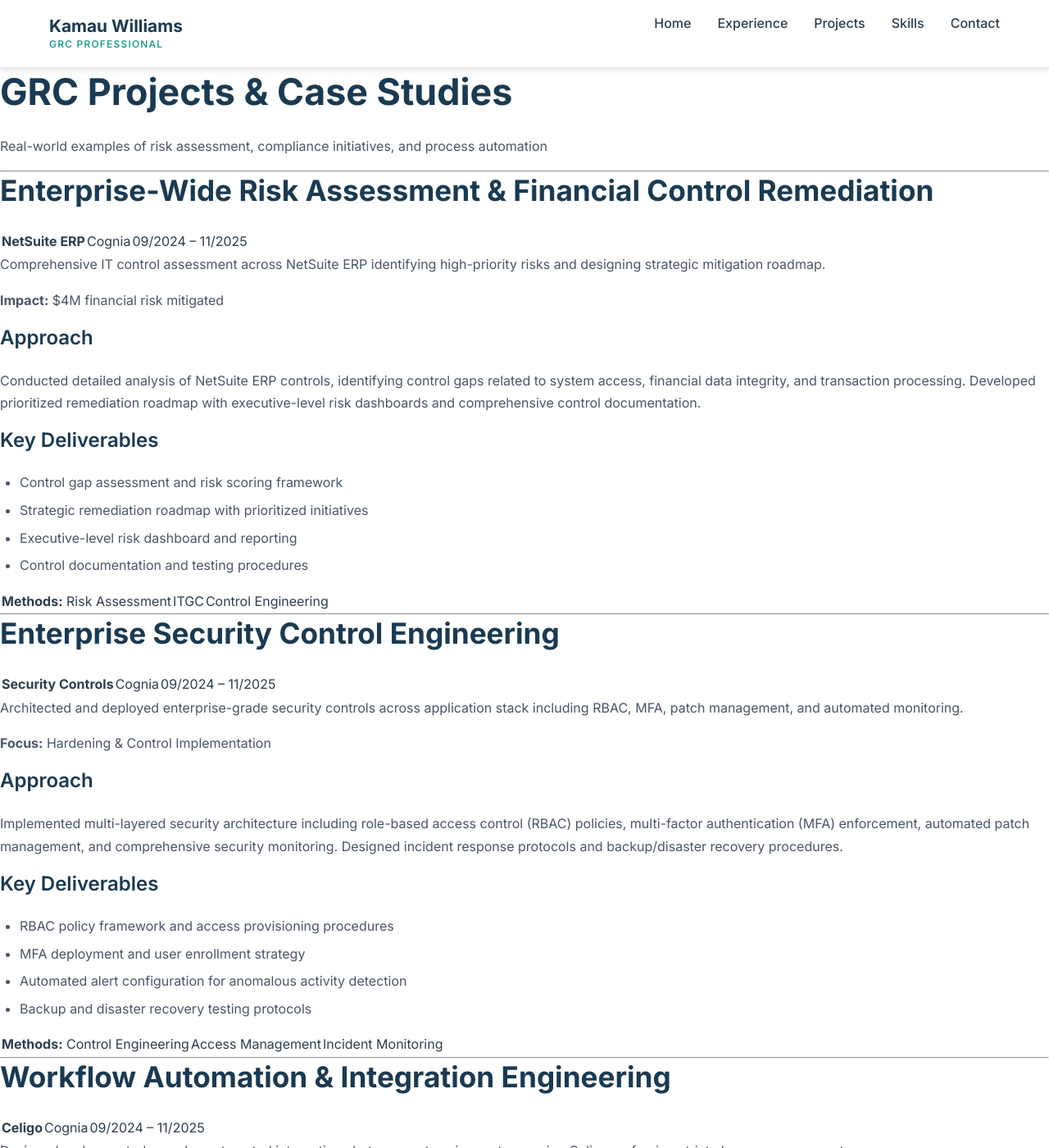
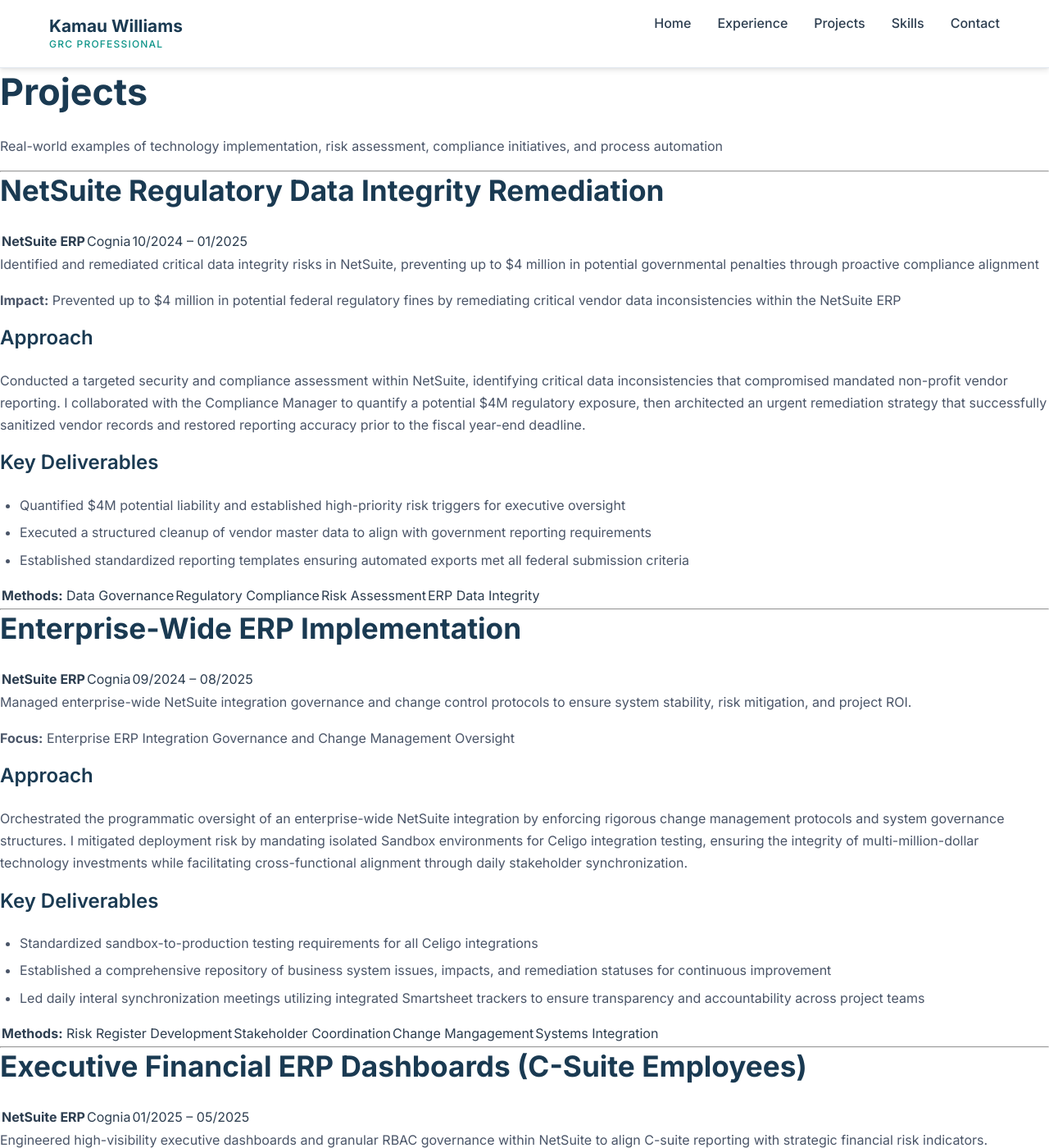
Before and after one commit to kamauwGRC/kamauwGRC.github.io, a Jekyll site: the page built from projects.md, in a window 1280 px wide and 1400 px high. Shown: the whole window at 82% size. Built offline with Jekyll 4.4.1, drawn with Linux system fonts in a browser that asks for light colours; some of the changed text lies outside the part shown.

Commit message:
Revise project details and add new initiatives
Updated project descriptions and timelines, enhanced clarity on deliverables and methods, and added new projects related to fraud mitigation and cyber defense.

```diff
--- a/projects.md
+++ b/projects.md
@@ -3,28 +3,67 @@
 title: Projects
 ---
 
-# GRC Projects & Case Studies
+# Projects
 
-Real-world examples of risk assessment, compliance initiatives, and process automation
+Real-world examples of technology implementation, risk assessment, compliance initiatives, and process automation
 
 ---
 
-## Enterprise-Wide Risk Assessment & Financial Control Remediation
+## NetSuite Regulatory Data Integrity Remediation
 
-**NetSuite ERP** | Cognia | 09/2024 – 11/2025
+**NetSuite ERP** | Cognia | 10/2024 – 01/2025
 
-Comprehensive IT control assessment across NetSuite ERP identifying high-priority risks and designing strategic mitigation roadmap.
+Identified and remediated critical data integrity risks in NetSuite, preventing up to $4 million in potential governmental penalties through proactive compliance alignment
 
-**Impact:** $4M financial risk mitigated
+**Impact:** Prevented up to $4 million in potential federal regulatory fines by remediating critical vendor data inconsistencies within the NetSuite ERP
 
 ### Approach
-Conducted detailed analysis of NetSuite ERP controls, identifying control gaps related to system access, financial data integrity, and transaction processing. Developed prioritized remediation roadmap with executive-level risk dashboards and comprehensive control documentation.
+Conducted a targeted security and compliance assessment within NetSuite, identifying critical data inconsistencies that compromised mandated non-profit vendor reporting. I collaborated with the Compliance Manager to quantify a potential $4M regulatory exposure, then architected an urgent remediation strategy that successfully sanitized vendor records and restored reporting accuracy prior to the fiscal year-end deadline.
 
 ### Key Deliverables
-- Control gap assessment and risk scoring framework
-- Strategic remediation roadmap with prioritized initiatives
-- Executive-level risk dashboard and reporting
-- Control documentation and testing procedures
+- Quantified $4M potential liability and established high-priority risk triggers for executive oversight
+- Executed a structured cleanup of vendor master data to align with government reporting requirements
+- Established standardized reporting templates ensuring automated exports met all federal submission criteria
+
+**Methods:** Data Governance | Regulatory Compliance | Risk Assessment | ERP Data Integrity
+
+---
+
+## Enterprise-Wide ERP Implementation
+
+**NetSuite ERP** | Cognia | 09/2024 – 08/2025
+
+Managed enterprise-wide NetSuite integration governance and change control protocols to ensure system stability, risk mitigation, and project ROI.
+
+**Focus:** Enterprise ERP Integration Governance and Change Management Oversight
+
+### Approach
+Orchestrated the programmatic oversight of an enterprise-wide NetSuite integration by enforcing rigorous change management protocols and system governance structures. I mitigated deployment risk by mandating isolated Sandbox environments for Celigo integration testing, ensuring the integrity of multi-million-dollar technology investments while facilitating cross-functional alignment through daily stakeholder synchronization.
+
+### Key Deliverables
+- Standardized sandbox-to-production testing requirements for all Celigo integrations
+- Established a comprehensive repository of business system issues, impacts, and remediation statuses for continuous improvement
+- Led daily interal synchronization meetings utilizing integrated Smartsheet trackers to ensure transparency and accountability across project teams
+
+**Methods:** Risk Register Development | Stakeholder Coordination | Change Mangagement | Systems Integration
+
+---
+
+## Executive Financial ERP Dashboards (C-Suite Employees)
+
+**NetSuite ERP** | Cognia | 01/2025 – 05/2025
+
+Engineered high-visibility executive dashboards and granular RBAC governance within NetSuite to align C-suite reporting with strategic financial risk indicators.
+
+**Focus:** Executive Financial Intelligence & Access Governance for NetSuite Enterprise Systems
+
+### Approach
+Collaborated directly with the CFO, Controller, and financial leadership to architect high-visibility executive dashboards, translating complex financial data into actionable Key Performance Indicators (KPIs), Key Goal Indicators (KGIs), and Key Risk Indicators (KRIs). I enforced strict data integrity and security by managing Role-Based Access Control (RBAC) schemas, ensuring every executive possessed granular, tailored visibility while maintaining rigorous system hardening through MFA and standardized configuration updates.
+
+### Key Deliverables
+- Custom-built NetSuite portals providing real-time visualization of KPIs, KGIs, and KRIs for the C-Suite
+- Engineered custom role-based permissions to ensure compliance, data isolation, and least-privilege access for all executive accounts
+- Developed and maintained comprehensive system documentation and reporting procedures to support executive decision-making
 
 **Methods:** Risk Assessment | ITGC | Control Engineering
 
@@ -32,20 +71,20 @@
 
 ## Enterprise Security Control Engineering
 
-**Security Controls** | Cognia | 09/2024 – 11/2025
+**Security Controls** | Cognia | 09/2024 – 11/2024
 
 Architected and deployed enterprise-grade security controls across application stack including RBAC, MFA, patch management, and automated monitoring.
 
 **Focus:** Hardening & Control Implementation
 
 ### Approach
-Implemented multi-layered security architecture including role-based access control (RBAC) policies, multi-factor authentication (MFA) enforcement, automated patch management, and comprehensive security monitoring. Designed incident response protocols and backup/disaster recovery procedures.
+Implemented multi-layered security architecture including role-based access control (RBAC) policies, multi-factor authentication (MFA) enforcement, automated patch management, and comprehensive security monitoring. Maintained incident response protocols and created internal risk register.
 
 ### Key Deliverables
 - RBAC policy framework and access provisioning procedures
 - MFA deployment and user enrollment strategy
 - Automated alert configuration for anomalous activity detection
-- Backup and disaster recovery testing protocols
+- Operational Risk Register
 
 **Methods:** Control Engineering | Access Management | Incident Monitoring
 
@@ -53,14 +92,14 @@
 
 ## Workflow Automation & Integration Engineering
 
-**Celigo** | Cognia | 09/2024 – 11/2025
+**Celigo** | Cognia | 11/2025 – 08/2025
 
 Designed and executed complex automated integrations between enterprise systems using Celigo, enforcing strict change management governance.
 
-**Tools:** Celigo, NetSuite, SAP Concur
+**Tools:** Celigo, NetSuite, SAP Concur, ADP, Smartsheet
 
 ### Approach
-Leveraged Celigo integration platform to build complex, mission-critical workflows connecting NetSuite ERP and SAP Concur. Maintained strict change management enforcement, implemented sandbox testing frameworks, and executed comprehensive user acceptance testing (UAT).
+Leveraged Celigo integration platform to build complex, mission-critical workflows connecting NetSuite ERP, SAP Concur, and other technical enterprise platforms. Maintained strict change management enforcement, implemented sandbox testing frameworks, and executed comprehensive user acceptance testing (UAT).
 
 ### Key Deliverables
 - Celigo integration architecture and design documentation
@@ -69,6 +108,26 @@
 - Change management enforcement and production deployment protocols
 
 **Methods:** Workflow Automation | Integration Design | Change Management
+
+---
+
+## Donation Portal Fraud Mitigation & Bot Defense
+
+**Fraud Mitigation** | S.I.D.M | 11/2022 – 11/2022
+
+Detected and mitigated a large-scale credit card testing attack on the donation portal, implementing robust rate-limiting and access controls to secure financial assets.
+
+**Focus:** Securing public-facing web infrastructure against automated credit card testing and fraudulent payment activity
+
+### Approach
+Identified a surge in anomalous traffic on the organization’s donation portal indicative of "carding" attacks, where bad actors were utilizing the page to validate stolen credit card numbers. I executed an immediate incident response by documenting attack vectors, blacklisting malicious IP ranges, and collaborating with a third-party security consultant to implement rate-limiting and timed entry controls that neutralized automated abuse.
+
+### Key Deliverables
+- Documented the scope of unauthorized traffic and the specific patterns of attempted fraudulent transactions
+- Implemented proactive IP blocking strategies to neutralize active malicious actor
+- Established ongoing monitoring protocols to detect and flag high-frequency failure rates at the payment gateway level.
+
+**Methods:** Incident Response | Threat Monitoring | Web Security | Access Control Engineering
 
 ---
 
@@ -87,7 +146,7 @@
 - Comprehensive incident response policy framework
 - Response procedures and escalation protocols
 - Tabletop exercise scenarios and facilitation materials
-- Lessons learned documentation and continuous improvement roadmap
+- Lessons learned documentation
 
 **Methods:** Incident Response | Policy Development | Tabletop Exercises
 
@@ -139,4 +198,4 @@
 
 Interested in discussing your organization's risk, compliance, or governance challenges?
 
-[Get In Touch](/contact.html)
+[Get In Touch](/contact.md)
```
